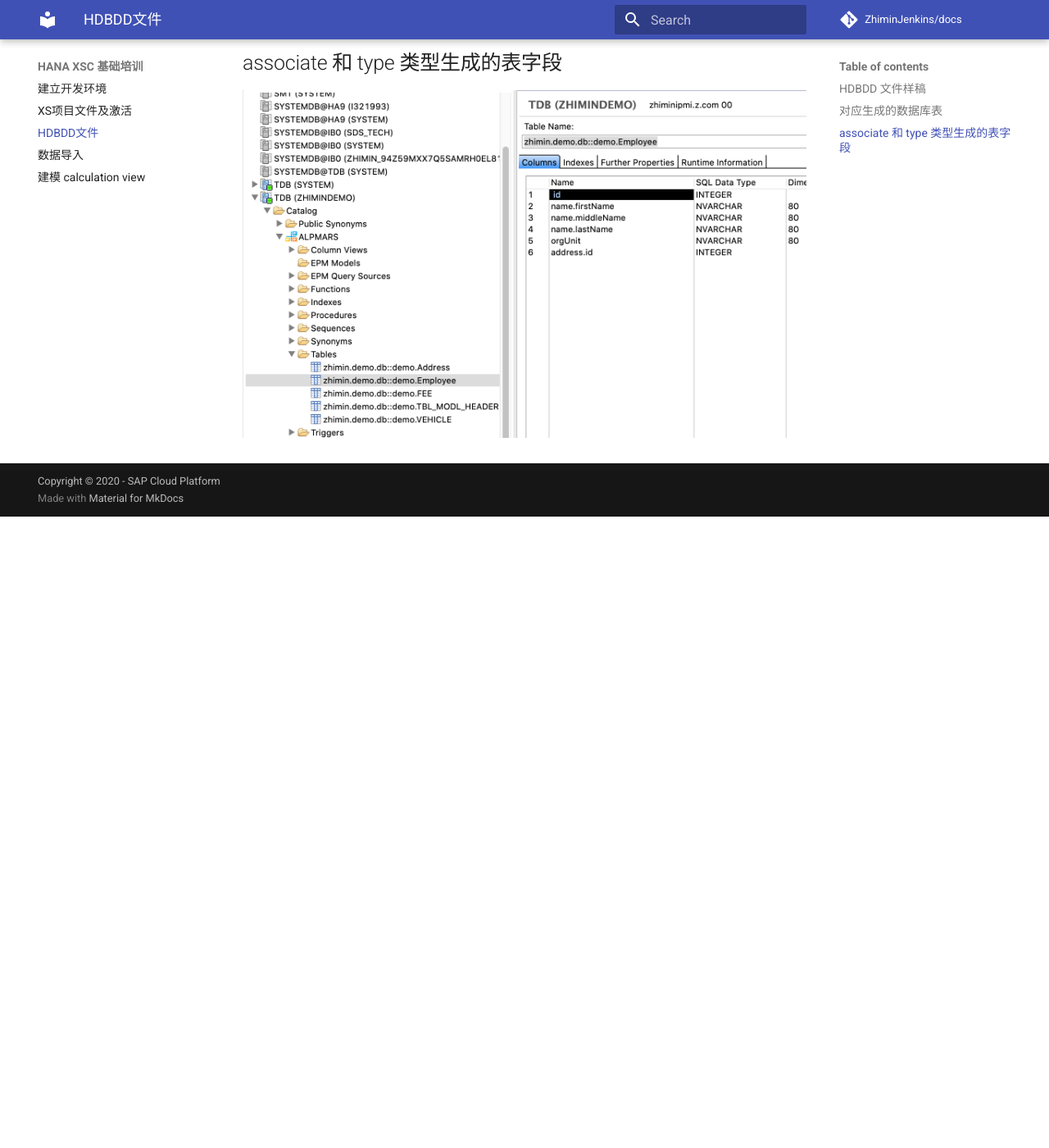
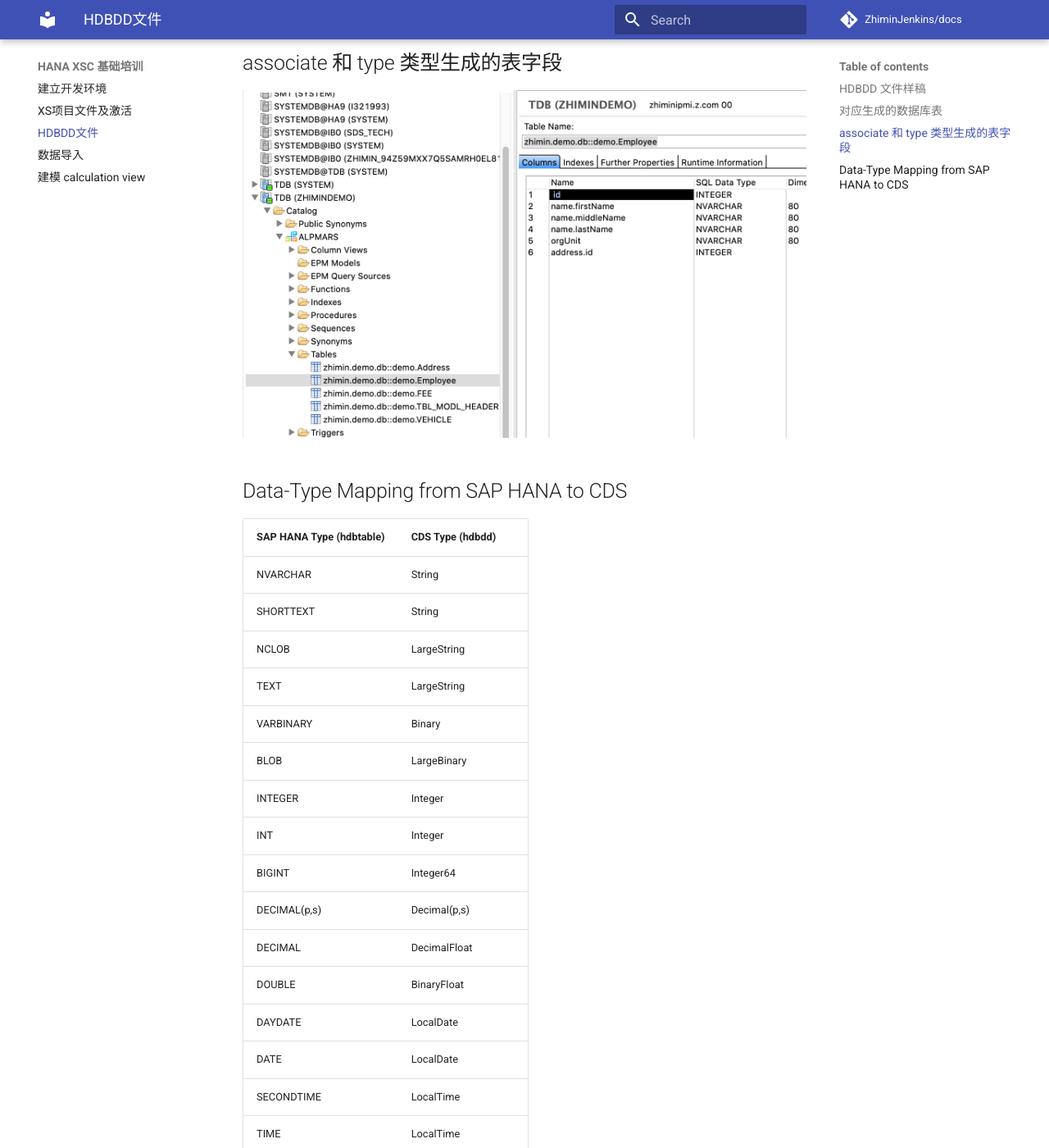
Before and after one commit to shaozhm/alpmars-training, an MkDocs documentation site: the page built from docs/db-getting-started.md, in a window 1280 px wide and 1400 px high, scrolled down 2715 px. Shown: the whole window at 82% size. Built offline with MkDocs 1.6.1 and Material for MkDocs 9.7.7, drawn with Linux system fonts in a browser that asks for light colours; old or Windows-style settings are respelled for this version of MkDocs; before the commit the page ends 3345 px from its top, so only the background shows below that; some of the changed text lies outside the part shown.

Commit message:
zhimin udpate

```diff
--- a/docs/db-getting-started.md
+++ b/docs/db-getting-started.md
@@ -126,3 +126,37 @@
 ## associate 和 type 类型生成的表字段
 
 ![association](./images/association.png)
+
+
+## Data-Type Mapping from SAP HANA to CDS
+| SAP HANA Type (hdbtable) | CDS Type (hdbdd) |
+| :------------------------------|: --------------------|
+|    NVARCHAR                      |   String                   |
+|    SHORTTEXT                     |   String                  |
+|    NCLOB | LargeString |
+|    TEXT   |   LargeString |
+|   VARBINARY |   Binary |
+|   BLOB  |  LargeBinary  |
+|  INTEGER  |   Integer   |
+|   INT |   Integer  |
+|   BIGINT   |   Integer64   |
+|  DECIMAL(p,s)  |   Decimal(p,s)   |
+|  DECIMAL    |   DecimalFloat  |
+|  DOUBLE  |   BinaryFloat   |
+|   DAYDATE   |   LocalDate   |
+|   DATE   |    LocalDate |
+| SECONDTIME |   LocalTime   |
+|  TIME   |   LocalTime    |
+|  SECONDDATE   |   UTCDateTime   |
+|   LONGDATE    |    UTCTimestamp    |
+|  TIMESTAMP    |   UTCTimestamp   |
+|   ALPHANUM    |  hana.ALPHANUM |
+| SMALLINT | hana.SMALLINT |
+| TINYINT | hana.TINYINT |
+| SMALLDECIMAL | hana.SMALLDECIMAL |
+| REAL | hana.REAL |
+| VARCHAR |  hana.VARCHAR  |
+| CLOB  | hana.CLOB  |
+| BINARY | hana.BINARY |
+| ST_POINT | hana.ST_POINT |
+| ST_GEOMETRY |  hana.ST_GEOMETRY |
```
